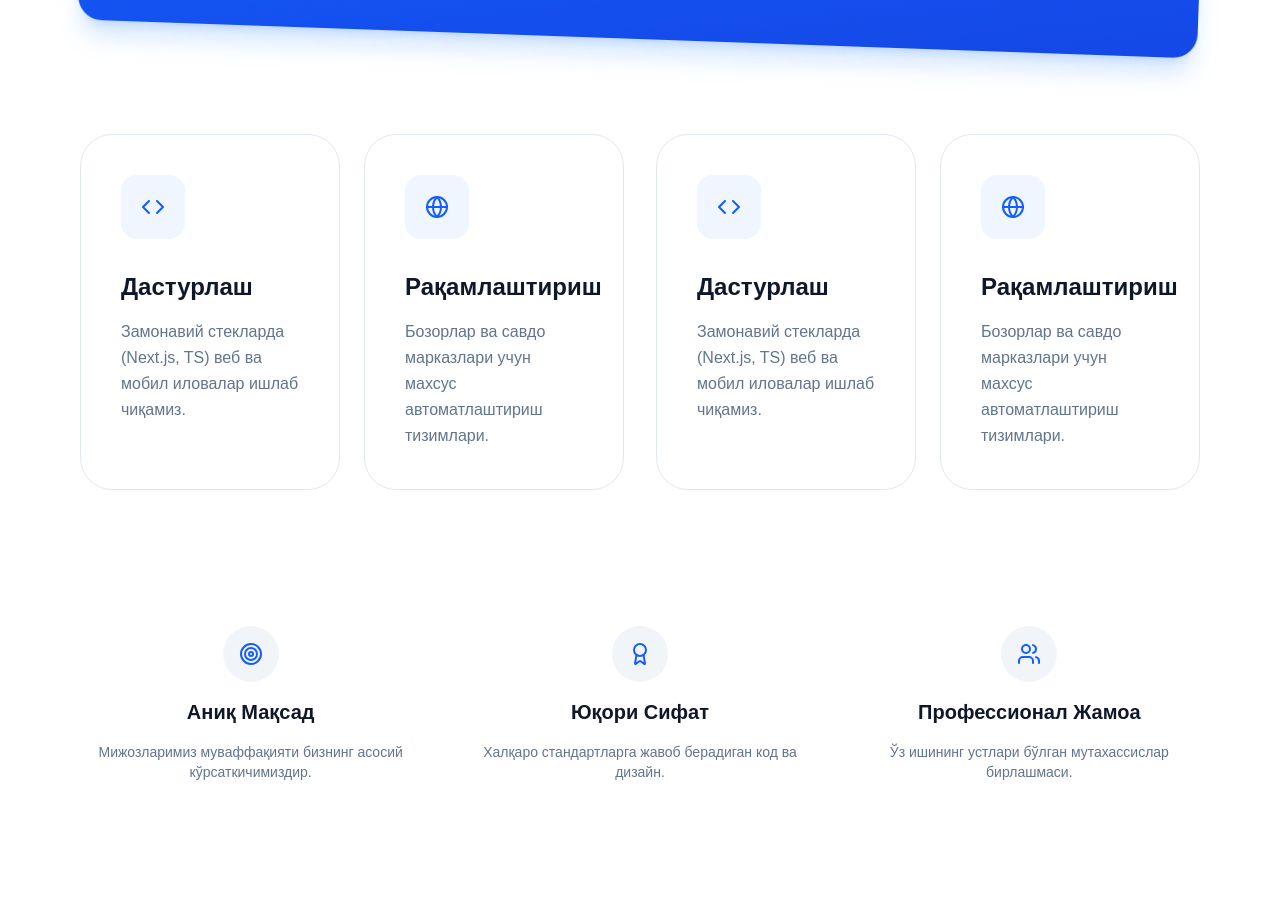
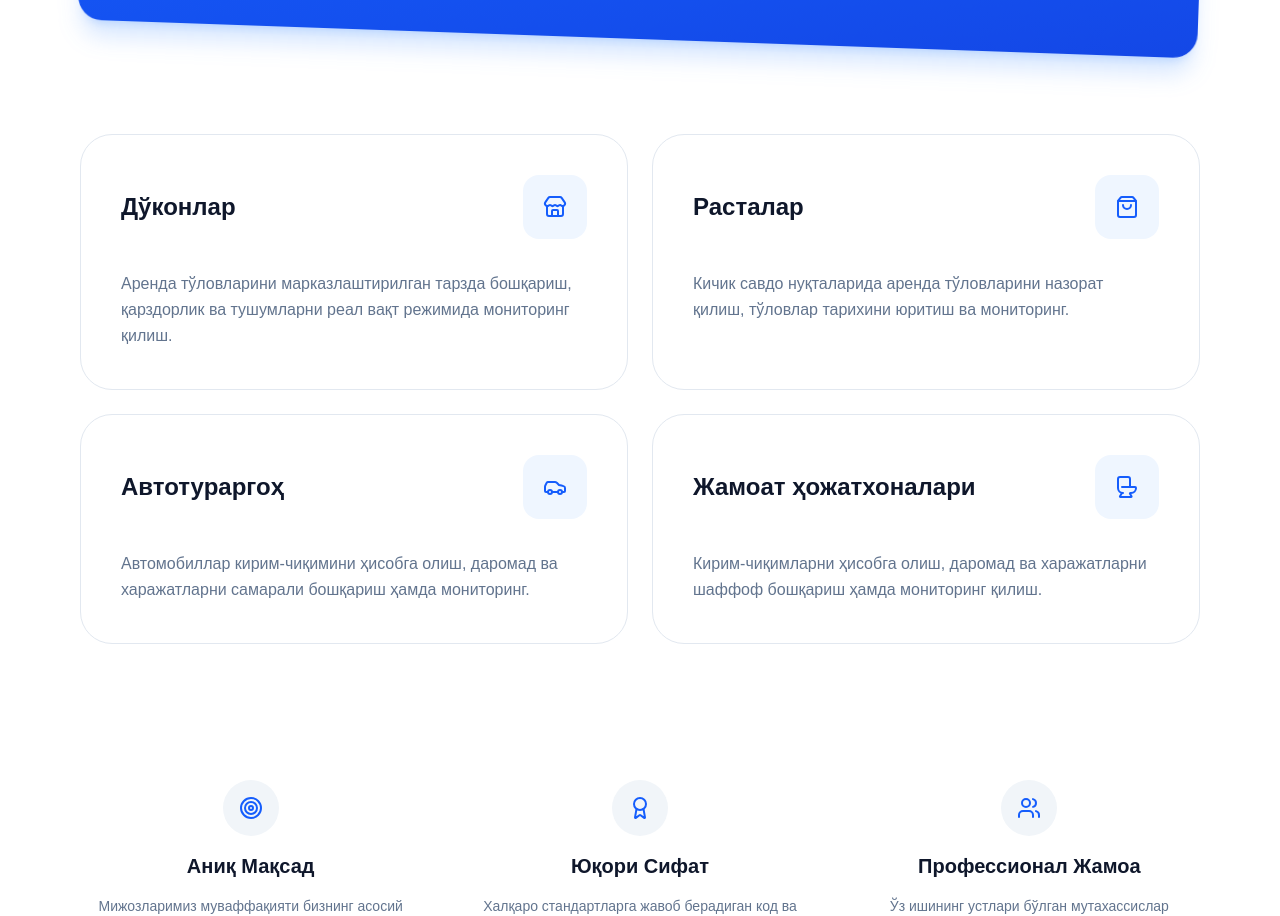
Before and after one commit to suhrob-qalandarov/ebazaar-demo-front, a Next.js app: page /kr in a window 1280 px wide. Shown: the part 1680-2596 px from the top of the page. Built offline with nearby package versions, Linux system fonts and the light colour scheme.

Commit message:
Update services section: new services (shops, restaurants, parking, toilets), updated descriptions, 2-row layout, and icon positioning

```diff
--- a/src/app/components/HomePage.tsx
+++ b/src/app/components/HomePage.tsx
@@ -7,7 +7,8 @@ import { motion, Variants } from "framer-motion";
 import {
   Code, Globe, Zap, Target,
   Award, Users, Phone, Mail,
-  MapPin, ChevronRight, LucideIcon
+  MapPin, ChevronRight, LucideIcon,
+  Store, ShoppingBag, Car, Toilet
 } from "lucide-react";
 import type { Locale } from "@/types/locale";
 import type { DynamicHomeData } from "@/types/dynamic";
@@ -327,31 +328,29 @@ const HomePage: React.FC<HomePageProps> = ({ locale, dynamicData }) => {
         </motion.div>
 
         {/* --- Services Grid --- */}
-        <div className="grid lg:grid-cols-2 gap-8">
-          <section className="grid md:grid-cols-2 gap-6">
+        <div className="grid grid-cols-2 gap-6">
+          {/* 1-row: 2 boxes */}
           <ServiceCard
-              icon={<Code size={24} />}
-              title={content.services.programming.title}
-              description={content.services.programming.description}
+            icon={<Store size={24} />}
+            title={content.services.shops.title}
+            description={content.services.shops.description}
           />
           <ServiceCard
-              icon={<Globe size={24} />}
-              title={content.services.digitalization.title}
-              description={content.services.digitalization.description}
+            icon={<ShoppingBag size={24} />}
+            title={content.services.restaurants.title}
+            description={content.services.restaurants.description}
           />
-          </section>
-          <section className="grid md:grid-cols-2 gap-6">
+          {/* 2-row: 2 boxes */}
           <ServiceCard
-              icon={<Code size={24} />}
-              title={content.services.programming.title}
-              description={content.services.programming.description}
+            icon={<Car size={24} />}
+            title={content.services.parking.title}
+            description={content.services.parking.description}
           />
           <ServiceCard
-              icon={<Globe size={24} />}
-              title={content.services.digitalization.title}
-              description={content.services.digitalization.description}
+            icon={<Toilet size={24} />}
+            title={content.services.toilets.title}
+            description={content.services.toilets.description}
           />
-          </section>
         </div>
 
         {/* --- Values --- */}
@@ -444,10 +443,12 @@ const ServiceCard: React.FC<ServiceCardProps> = ({ icon, title, description }) =
     whileHover={{ y: -10 }}
     className="p-10 rounded-[2rem] border border-slate-200 dark:border-slate-800 bg-white dark:bg-slate-900 hover:shadow-2xl hover:shadow-blue-500/10 transition-all duration-300 group"
   >
-    <div className="w-16 h-16 rounded-2xl bg-blue-50 dark:bg-blue-900/30 text-blue-600 dark:text-blue-400 flex items-center justify-center mb-8 group-hover:scale-110 transition-transform duration-300">
+    <div className="flex items-center justify-between mb-8">
+      <h3 className="text-2xl font-bold text-slate-900 dark:text-white">{title}</h3>
+      <div className="w-16 h-16 rounded-2xl bg-blue-50 dark:bg-blue-900/30 text-blue-600 dark:text-blue-400 flex items-center justify-center group-hover:scale-110 transition-transform duration-300">
         {icon}
       </div>
-    <h3 className="text-2xl font-bold mb-4 text-slate-900 dark:text-white">{title}</h3>
+    </div>
     <p className="text-slate-500 dark:text-slate-400 leading-relaxed">{description}</p>
   </motion.div>
 );
--- a/src/content/kr.ts
+++ b/src/content/kr.ts
@@ -39,17 +39,21 @@ export const krContent = {
 
   quote_about_section: "EverbestLab 2019-йилдан бери Ўзбекистонда фаолият юритib келмоқда. Бизнинг компаниямиз веб ва мобил иловалар, корпоратив тизимлар, e-commerce платформалар ва бошқа замонавий IT ечимларини ишлаб чиқишда мутахассислар жамоасига эга.",
   services: {
-    programming: {
-      title: "Дастурлаш",
-      description: "Замонавий стекларда (Next.js, TS) веб ва мобил иловалар ишлаб чиқамиз."
+    shops: {
+      title: "Дўконлар",
+      description: "Аренда тўловларини марказлаштирилган тарзда бошқариш, қарздорлик ва тушумларни реал вақт режимида мониторинг қилиш."
     },
-    digitalization: {
-      title: "Рақамлаштириш",
-      description: "Бозорлар ва савдо марказлари учун махсус автоматлаштириш тизимлари."
+    restaurants: {
+      title: "Расталар",
+      description: "Кичик савдо нуқталарида аренда тўловларини назорат қилиш, тўловлар тарихини юритиш ва мониторинг."
     },
-    consulting: {
-      title: "IT Консалтинг",
-      description: "Бизнесингиз учун энг тўғри технологик стратегияни танлашга ёрдам берамиз."
+    parking: {
+      title: "Автотураргоҳ",
+      description: "Автомобиллар кирим-чиқимини ҳисобга олиш, даромад ва харажатларни самарали бошқариш ҳамда мониторинг."
+    },
+    toilets: {
+      title: "Жамоат ҳожатхоналари",
+      description: "Кирим-чиқимларни ҳисобга олиш, даромад ва харажатларни шаффоф бошқариш ҳамда мониторинг қилиш."
     }
   },
   values: {
--- a/src/content/ru.ts
+++ b/src/content/ru.ts
@@ -39,17 +39,21 @@ export const ruContent = {
 
   quote_about_section: "EverbestLab работает в Узбекистане с 2019 года. Наша компания имеет команду специалистов по разработке веб и мобильных приложений, корпоративных систем, e-commerce платформ и других современных IT решений.",
   services: {
-    programming: {
-      title: "Программирование",
-      description: "Разрабатываем веб и мобильные приложения на современных стеках (Next.js, TS)."
+    shops: {
+      title: "Магазины",
+      description: "Централизованное управление арендными платежами, мониторинг задолженности и доходов в режиме реального времени."
     },
-    digitalization: {
-      title: "Цифровизация",
-      description: "Специальные системы автоматизации для рынков и торговых центров."
+    restaurants: {
+      title: "Рестораны",
+      description: "Контроль арендных платежей в небольших торговых точках, ведение истории платежей и мониторинг."
     },
-    consulting: {
-      title: "IT Консалтинг",
-      description: "Помогаем выбрать правильную технологическую стратегию для вашего бизнеса."
+    parking: {
+      title: "Автостоянка",
+      description: "Учет въезда и выезда автомобилей, эффективное управление доходами и расходами, а также мониторинг."
+    },
+    toilets: {
+      title: "Общественные туалеты",
+      description: "Учет доходов и расходов, прозрачное управление доходами и расходами, а также мониторинг."
     }
   },
   values: {
--- a/src/content/uz.ts
+++ b/src/content/uz.ts
@@ -41,17 +41,21 @@ export const uzContent = {
   quote_about_section: "EverbestLab 2019-yildan beri O'zbekistonda faoliyat yuritib kelmoqda. Bizning kompaniyamiz web va mobil ilovalar, korporativ tizimlar, e-commerce platformalar va boshqa zamonaviy IT yechimlarini ishlab chiqishda mutaxassislar jamoasiga ega.",
 
   services: {
-    programming: {
-      title: "Dasturlash",
-      description: "Zamonaviy steklarda (Next.js, TS) veb va mobil ilovalar ishlab chiqamiz."
+    shops: {
+      title: "Do'konlar",
+      description: "Arenda to'lovlarini markazlashtirilgan tarzda boshqarish, qarzdorlik va tushumlarni real vaqt rejimida monitoring qilish."
     },
-    digitalization: {
-      title: "Raqamlashtirish",
-      description: "Bozorlar va savdo markazlari uchun maxsus avtomatlashtirish tizimlari."
+    restaurants: {
+      title: "Rastalar",
+      description: "Kichik savdo nuqtalarida arenda to'lovlarini nazorat qilish, to'lovlar tarixini yuritish va monitoring."
     },
-    consulting: {
-      title: "IT Konsalting",
-      description: "Biznesingiz uchun eng to'g'ri texnologik strategiyani tanlashga yordam beramiz."
+    parking: {
+      title: "Avtoturargoh",
+      description: "Avtomobillar kirim-chiqimini hisobga olish, daromad va xarajatlarni samarali boshqarish hamda monitoring."
+    },
+    toilets: {
+      title: "Jamoat hojatxonalari",
+      description: "Kirim-chiqimlarni hisobga olish, daromad va xarajatlarni shaffof boshqarish hamda monitoring qilish."
     }
   },
 
```
Lines whose indentation alone changed are shown as unchanged.
